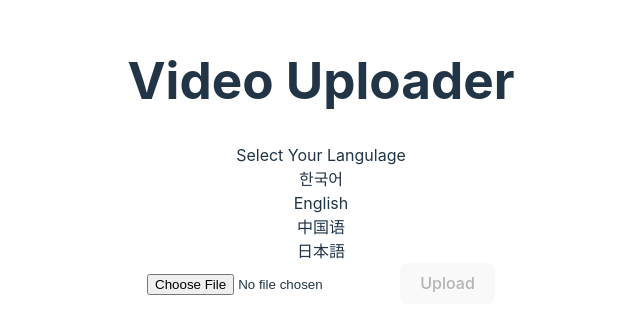
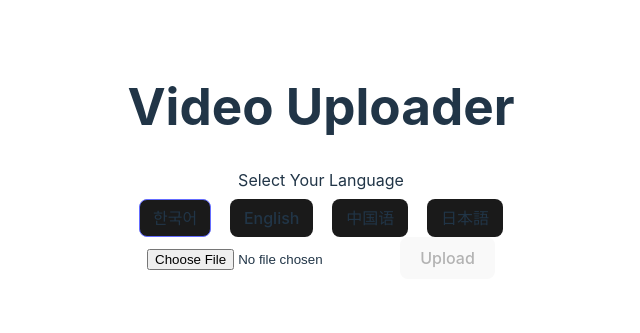
Before and after one commit to devBuzz142/inisw2-team7, a React (Vite) app in the folder fe/: page / in a window 1280 px wide. Shown: the part 239-572 px from the top of the page, without its empty margins (319-959 px from the left). Built offline with nearby package versions, Linux system fonts and the light colour scheme.

Commit message:
feat: tab

```diff
--- /dev/null
+++ b/fe/src/components/Tab/index.jsx
@@ -0,0 +1,32 @@
+import { useState } from "react";
+import React from "react";
+
+export const TabItem = ({ label, isActive, onClick }) => {
+  return (
+    <div
+      className={isActive ? "Tab_Item_Active" : "Tab_Item"}
+      onClick={onClick}>
+      {label}
+    </div>
+  );
+};
+
+export const Tab = ({ children, label }) => {
+  const [activeTab, setActiveTab] = useState(0);
+
+  const haneldClick = (index) => setActiveTab(index);
+
+  return (
+    <div className="Tab">
+      <div className="Tab_Label">{label}</div>
+      <div className="Tab_Items">
+        {React.Children.map(children, (child, index) => {
+          return React.cloneElement(child, {
+            isActive: index === activeTab,
+            onClick: () => haneldClick(index),
+          });
+        })}
+      </div>
+    </div>
+  );
+};
--- a/fe/src/index.css
+++ b/fe/src/index.css
@@ -55,6 +55,63 @@ button:focus-visible {
   outline: 4px auto -webkit-focus-ring-color;
 }
 
+.Tab_Label {
+  display: flex;
+  align-items: center;
+  justify-content: center;
+  gap: 0.4em;
+  max-width: 40em;
+  padding: 0 1.2em;
+
+  margin-bottom: 0.4em;
+}
+
+.Tab_Items {
+  display: flex;
+  align-items: center;
+  justify-content: center;
+  gap: 1.2em;
+  max-width: 40em;
+  padding: 0 1.2em;
+}
+
+.Tab_Item {
+  display: flex;
+  align-items: center;
+  justify-content: center;
+  gap: 0.4em;
+  padding: 0.4em 0.8em;
+  border-radius: 8px;
+  border: 1px solid transparent;
+  font-size: 1em;
+  font-weight: 500;
+  font-family: inherit;
+  background-color: #1a1a1a;
+  cursor: pointer;
+  transition: border-color 0.25s;
+}
+
+.Tab_Item:hover {
+  border-color: #646cff;
+}
+
+.Tab_Item_Active {
+  display: flex;
+  align-items: center;
+  justify-content: center;
+  gap: 0.4em;
+  padding: 0.4em 0.8em;
+  border-radius: 8px;
+  border: 1px solid transparent;
+  font-size: 1em;
+  font-weight: 500;
+  font-family: inherit;
+  background-color: #1a1a1a;
+  cursor: pointer;
+  transition: border-color 0.25s;
+  border-color: #646cff;
+}
+
 @media (prefers-color-scheme: light) {
   :root {
     color: #213547;
--- a/fe/src/pages/HomePage.jsx
+++ b/fe/src/pages/HomePage.jsx
@@ -1,3 +1,4 @@
+import { Tab, TabItem } from "../components/Tab";
 import VideoUploader from "../components/VideoUploader";
 
 const HomePage = () => {
@@ -10,13 +11,12 @@ const HomePage = () => {
     <div className="App">
       <header className="App-header">
         <h1>Video Uploader</h1>
-        <div>Select Your Langulage</div>
-        <div>
-          <div>한국어</div>
-          <div>English</div>
-          <div>中国语</div>
-          <div>日本語</div>
-        </div>
+        <Tab label="Select Your Language">
+          <TabItem label="한국어"></TabItem>
+          <TabItem label="English"></TabItem>
+          <TabItem label="中国语"></TabItem>
+          <TabItem label="日本語"></TabItem>
+        </Tab>
         <VideoUploader onUpload={handleVideoUpload} />
       </header>
     </div>
```
